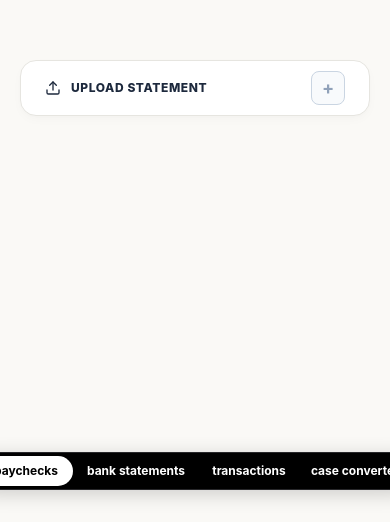
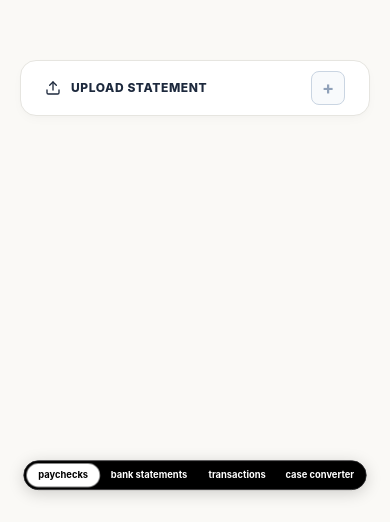
Before and after one commit to shihcb/data-extractor, a React (Vite) app: page / in a window 390 px wide. Shown: the part 322-844 px from the top of the page. Built offline with nearby package versions, Linux system fonts and the light colour scheme.

Commit message:
fix: remove checkmark icon from case converter, turn button green on copy, scale switcher pill down on mobile

```diff
--- a/src/components/CaseConverter.jsx
+++ b/src/components/CaseConverter.jsx
@@ -1,5 +1,4 @@
 import React, { useState, useRef } from 'react';
-import { Copy, Check } from 'lucide-react';
 
 export default function CaseConverter() {
   const [text, setText] = useState('');
@@ -47,7 +46,6 @@ export default function CaseConverter() {
           onClick={() => handleConvert('lower')}
           disabled={!text.trim()}
         >
-          {copiedLower ? <Check size={13} /> : null}
           lowercase
         </button>
         <button
@@ -55,7 +53,6 @@ export default function CaseConverter() {
           onClick={() => handleConvert('upper')}
           disabled={!text.trim()}
         >
-          {copiedUpper ? <Check size={13} /> : null}
           UPPERCASE
         </button>
       </div>
--- a/src/index.css
+++ b/src/index.css
@@ -1,4 +1,12 @@
 @import "tailwindcss";
+
+/* Scale the entire tab switcher pill down on mobile so it fits without clipping */
+@media (max-width: 640px) {
+  .modern-tab-switch {
+    transform: scale(0.78);
+    transform-origin: center bottom;
+  }
+}
 
 :root {
   --font-heading: 'Outfit', 'Inter', sans-serif;
@@ -230,7 +238,6 @@ button {
 .case-btn {
   display: inline-flex;
   align-items: center;
-  gap: 6px;
   padding: 9px 22px;
   border-radius: 9999px;
   font-size: 0.78rem;
```
